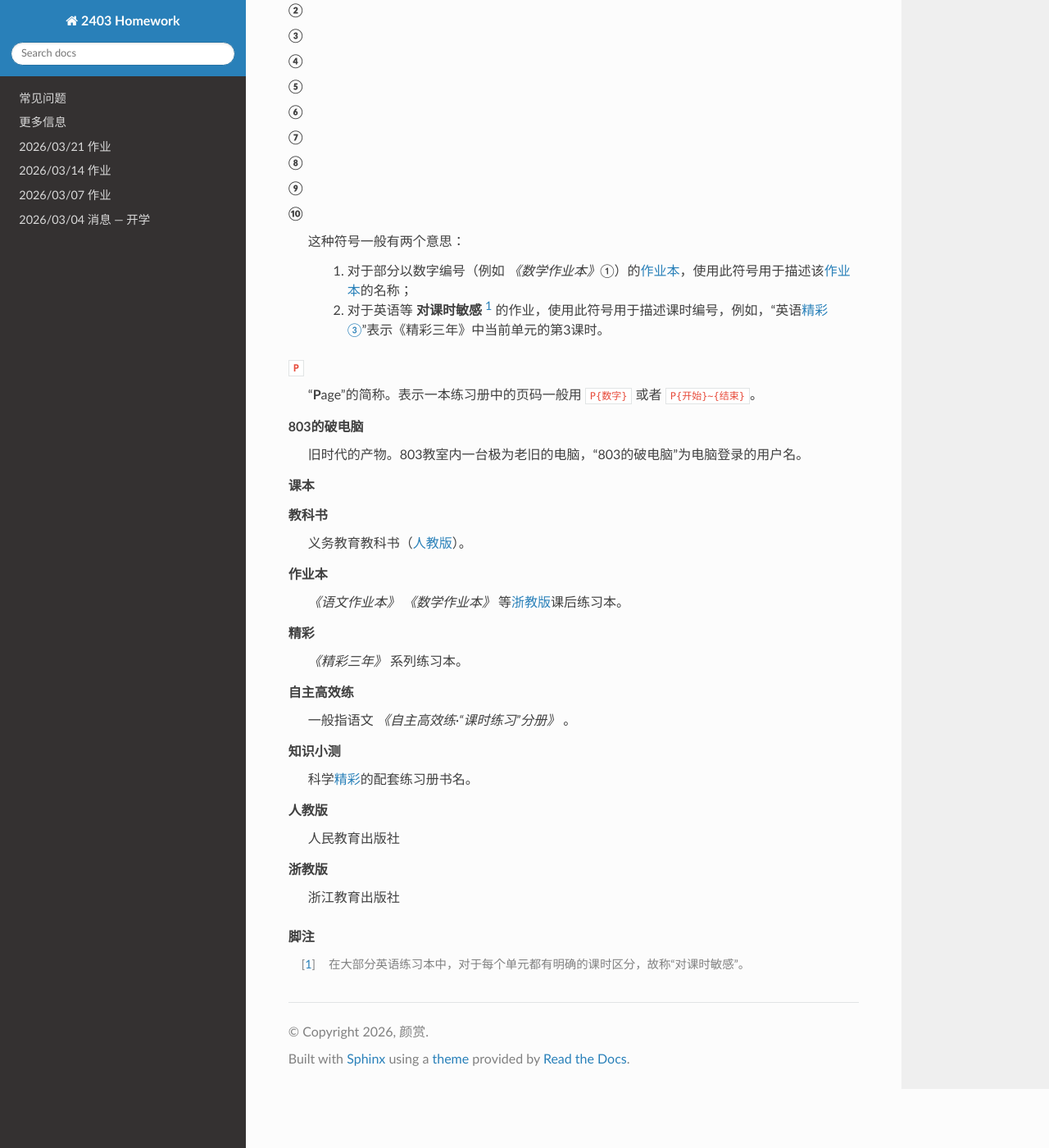
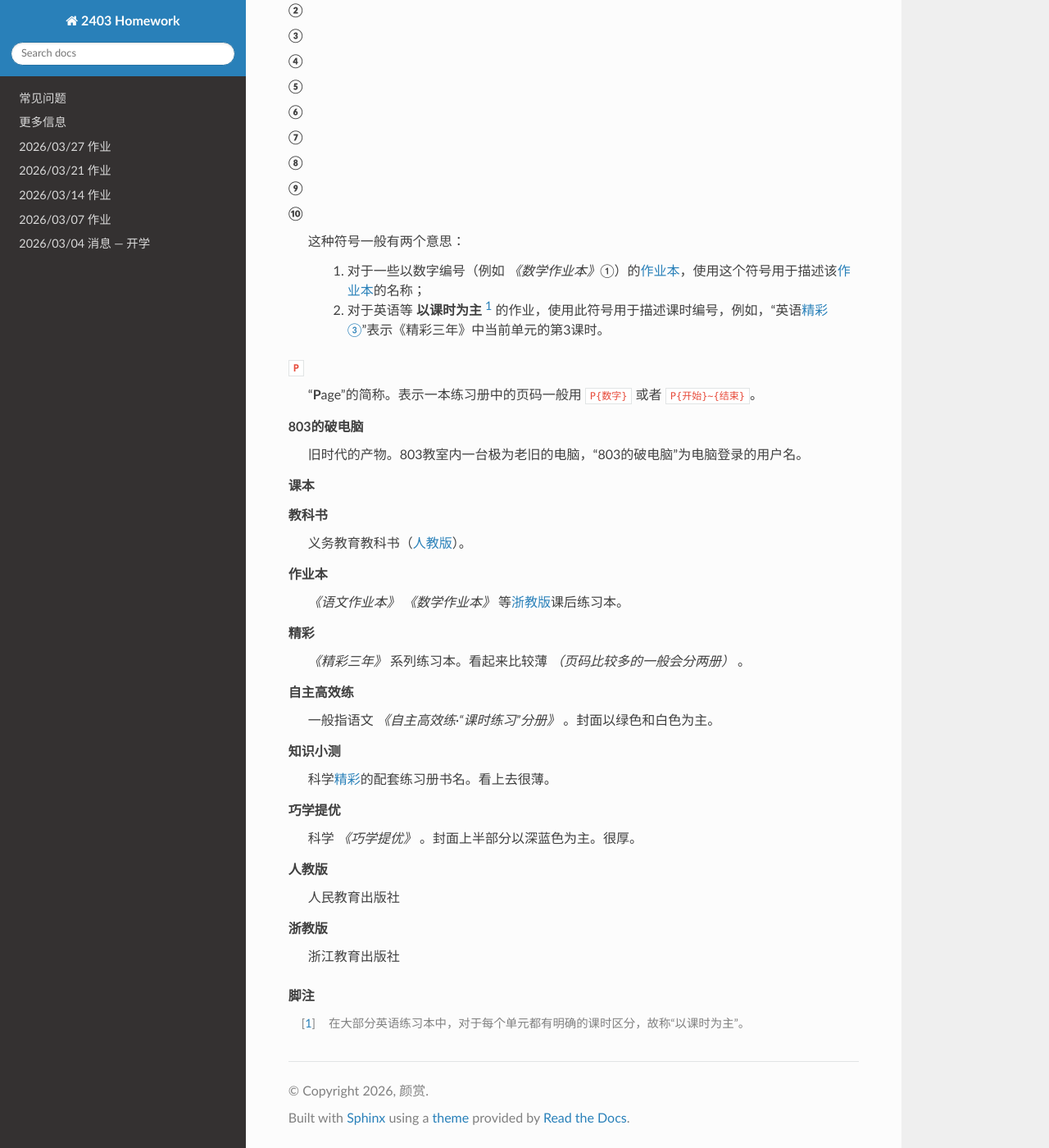
Before and after one commit to Sail-in-1024/2403-Homework, a Sphinx documentation site: the page built from docs/source/glossary.rst, in a window 1280 px wide and 1400 px high, scrolled down 843 px. Shown: the whole window at 82% size. Built offline with Sphinx 7.4.7 and the Read the Docs theme 3.1.0, drawn with Linux system fonts in a browser that asks for light colours; some of the changed text lies outside the part shown.

Commit message:
更新3.27作业

```diff
--- a/docs/source/faq.rst
+++ b/docs/source/faq.rst
@@ -43,6 +43,8 @@
 
 展开右下角的“ReadtheDocs”菜单也可以找到搜索框\ *(Search docs)*\ 。
 
+好像要输入至少3个字符才会自动调用搜索。
+
 .. _is-overqualified:
 
 真的不是大材小用吗？
--- a/docs/source/glossary.rst
+++ b/docs/source/glossary.rst
@@ -6,12 +6,12 @@
 
 :ref:`special-ref`\ 分为\ :term:`内建的`\ 和\ :term:`给伪人看的`。
 
-以下为\ :term:`内建特殊指代`。
+以下为\ :term:`内建指代`\ 的解释。
 
 .. glossary::
 
    内建的
-   内建特殊指代
+   内建指代
       仅在 :doc:`2403 Homework<index>` 中有特殊含义的指代。
 
    给\ *伪人*\ 看的
@@ -49,8 +49,8 @@
    ⑩
       这种符号一般有两个意思：
 
-         #. 对于部分以数字编号（例如 :title-reference:`《数学作业本》①`）的\ :term:`作业本`，使用此符号用于描述该\ :term:`作业本`\ 的名称；
-         #. 对于英语等 **对课时敏感** [#project-sensitive]_ 的作业，使用此符号用于描述课时编号，例如，“英语\ :term:`精彩`\ :term:`③`”表示《精彩三年》中当前单元的第3课时。
+         #. 对于一些以数字编号（例如 :title-reference:`《数学作业本》①`）的\ :term:`作业本`，使用这个符号用于描述该\ :term:`作业本`\ 的名称；
+         #. 对于英语等 **以课时为主** [#project-sensitive]_ 的作业，使用此符号用于描述课时编号，例如，“英语\ :term:`精彩`\ :term:`③`”表示《精彩三年》中当前单元的第3课时。
 
    ``P``
       “\ **P**\ age”的简称。表示一本练习册中的页码一般用 ``P{数字}`` 或者 ``P{开始}~{结束}``。
@@ -66,13 +66,16 @@
       :title-reference:`《语文作业本》` :title-reference:`《数学作业本》` 等\ :term:`浙教版`\ 课后练习本。
 
    精彩
-      :title-reference:`《精彩三年》` 系列练习本。
+      :title-reference:`《精彩三年》` 系列练习本。看起来比较薄 *（页码比较多的一般会分两册）* 。
 
    自主高效练
-      一般指语文 :title-reference:`《自主高效练·“课时练习”分册》` 。
+      一般指语文 :title-reference:`《自主高效练·“课时练习”分册》` 。封面以绿色和白色为主。
 
    知识小测
-      科学\ :term:`精彩`\ 的配套练习册书名。
+      科学\ :term:`精彩`\ 的配套练习册书名。看上去很薄。
+
+   巧学提优
+      科学 :title-reference:`《巧学提优》` 。封面上半部分以深蓝色为主。很厚。
 
    人教版
       人民教育出版社
@@ -82,4 +85,4 @@
 
 .. rubric:: 脚注
 
-.. [#project-sensitive] 在大部分英语练习本中，对于每个单元都有明确的课时区分，故称“对课时敏感”。
+.. [#project-sensitive] 在大部分英语练习本中，对于每个单元都有明确的课时区分，故称“以课时为主”。
```
Also changed, not shown: docs/source/events/26.03.27-homework.rst (added, +44 -0 lines), 1 other file.
